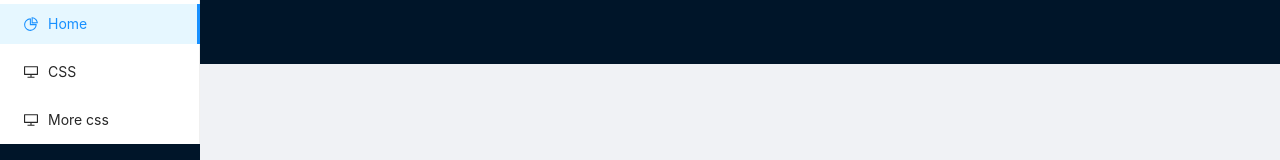
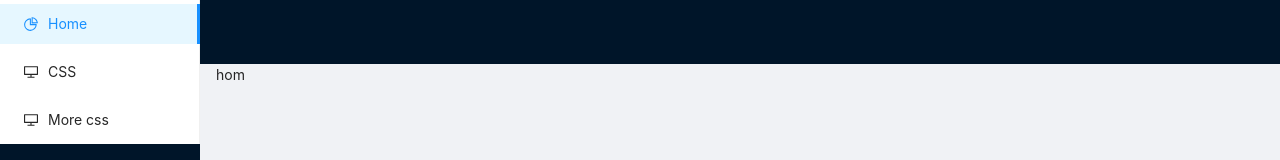
Before and after one commit to NikolayCherevan/react-markup-blog, a React app: page / in a window 1280 px wide. Shown: the top 160 px of the page. Built offline with nearby package versions, Linux system fonts and the light colour scheme.

Commit message:
bugfix issue

```diff
--- a/src/pages/Home.js
+++ b/src/pages/Home.js
@@ -3,12 +3,12 @@ import ReactDOM from 'react-dom';
 import 'antd/dist/antd.css';
 import {Layout, Menu} from 'antd';
 import {BrowserRouter as Router, Switch, Route, Link, useParams} from "react-router-dom";
+import {HashRouter} from "react-router-dom";
 import {DesktopOutlined, PieChartOutlined, FileOutlined, TeamOutlined, UserOutlined} from '@ant-design/icons';
-import { createBrowserHistory } from "history";
+import {createBrowserHistory} from "history";
 import {LinkContainer} from 'react-router-bootstrap';
 const {Header, Content, Footer, Sider} = Layout;
 const {SubMenu} = Menu;
-
 
 const history = createBrowserHistory();
 function Home() {
@@ -56,7 +56,7 @@ class SiderDemo extends React.Component {
                         <div className="logo"/>
                         <Menu theme="light" defaultSelectedKeys={['1']} mode="inline">
                             <Menu.Item key="1" icon={< PieChartOutlined />}>
-                                <Link to="/react-markup-blog">Home</Link>
+                                <Link to="/">Home</Link>
                             </Menu.Item>
                             <Menu.Item key="2" icon={< DesktopOutlined />}>
                                 <Link to="/css">CSS</Link>
@@ -79,13 +79,13 @@ class SiderDemo extends React.Component {
                             style={{
                             margin: '0 16px'
                         }}>
-
-                            <Switch>
-                                <Route path="/react-markup-blog" exact children={< Home />}/>
-                                <Route path="/css" children={< CSS />}/>
-                                <Route path="/morecss" children={< MoreCSS />}/>
-                            </Switch>
-
+                            <HashRouter>
+                                <Switch>
+                                    <Route exact path="/"  children={< Home />}/>
+                                    <Route path="/css" children={< CSS />}/>
+                                    <Route path="/morecss" children={< MoreCSS />}/>
+                                </Switch>
+                            </HashRouter>
                         </Content>
                         <Footer
                             style={{
```
